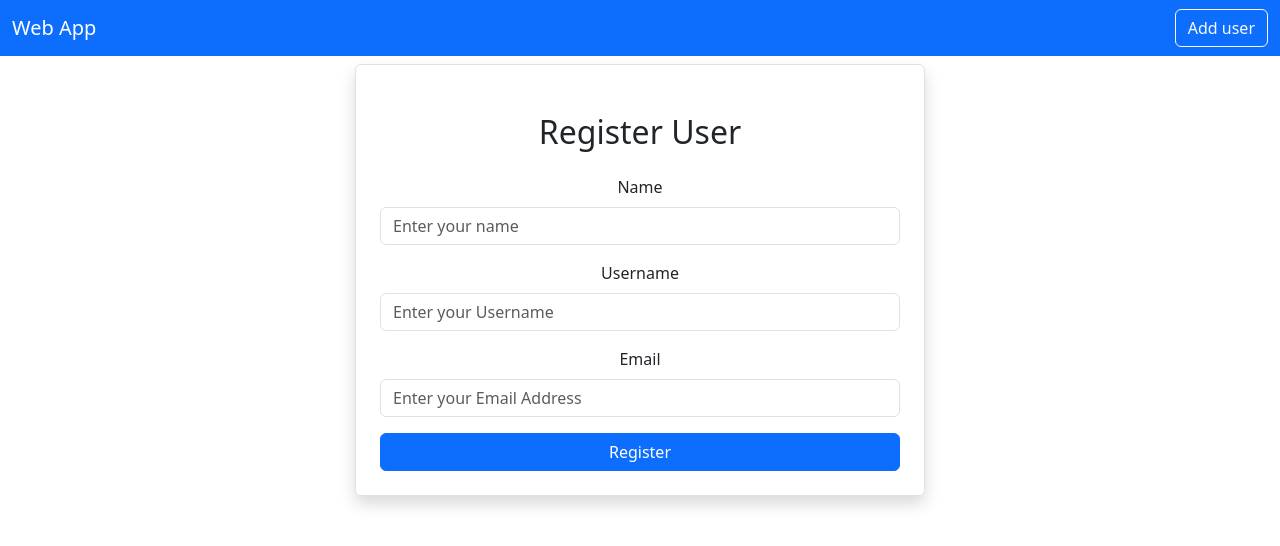
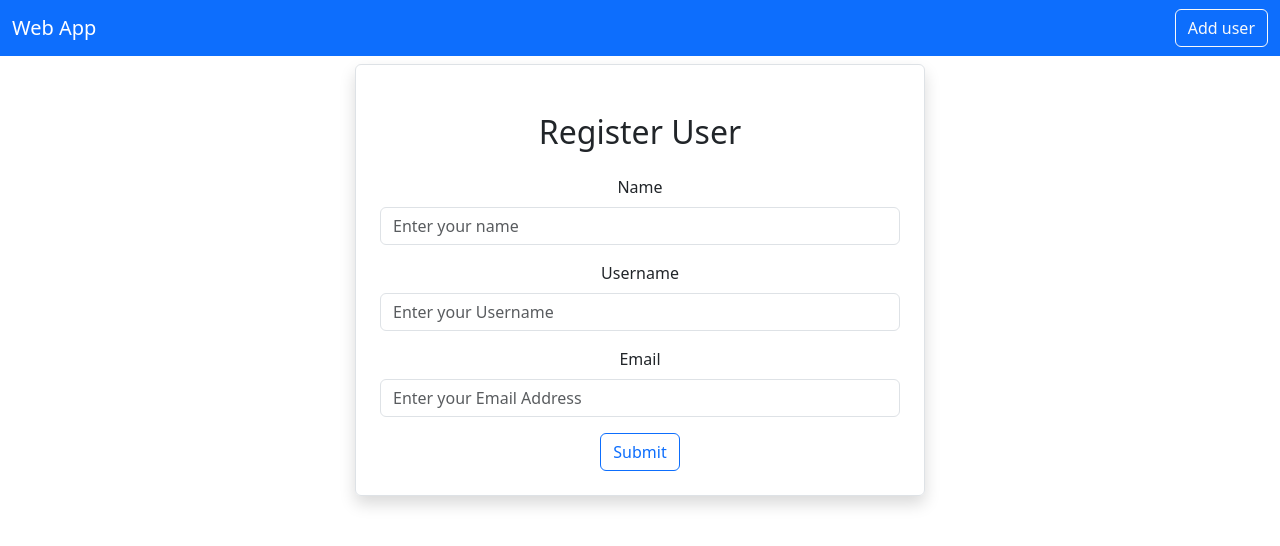
Before and after one commit to dev-from-cbd/react-crud, a React (Create React App) app: page /adduser in a window 1280 px wide. Shown: the top 546 px of the page. Built offline with nearby package versions, Linux system fonts and the light colour scheme.

Commit message:
React JS

```diff
--- a/src/users/AddUser.js
+++ b/src/users/AddUser.js
@@ -65,8 +65,8 @@
                 onChange={handleChange}
               />
             </div>
-            <button type="submit" className="btn btn-primary w-100">
-              Register
+            <button type="submit" className="btn btn-outline-primary">
+              Submit
             </button>
           </form>
         </div>
```
